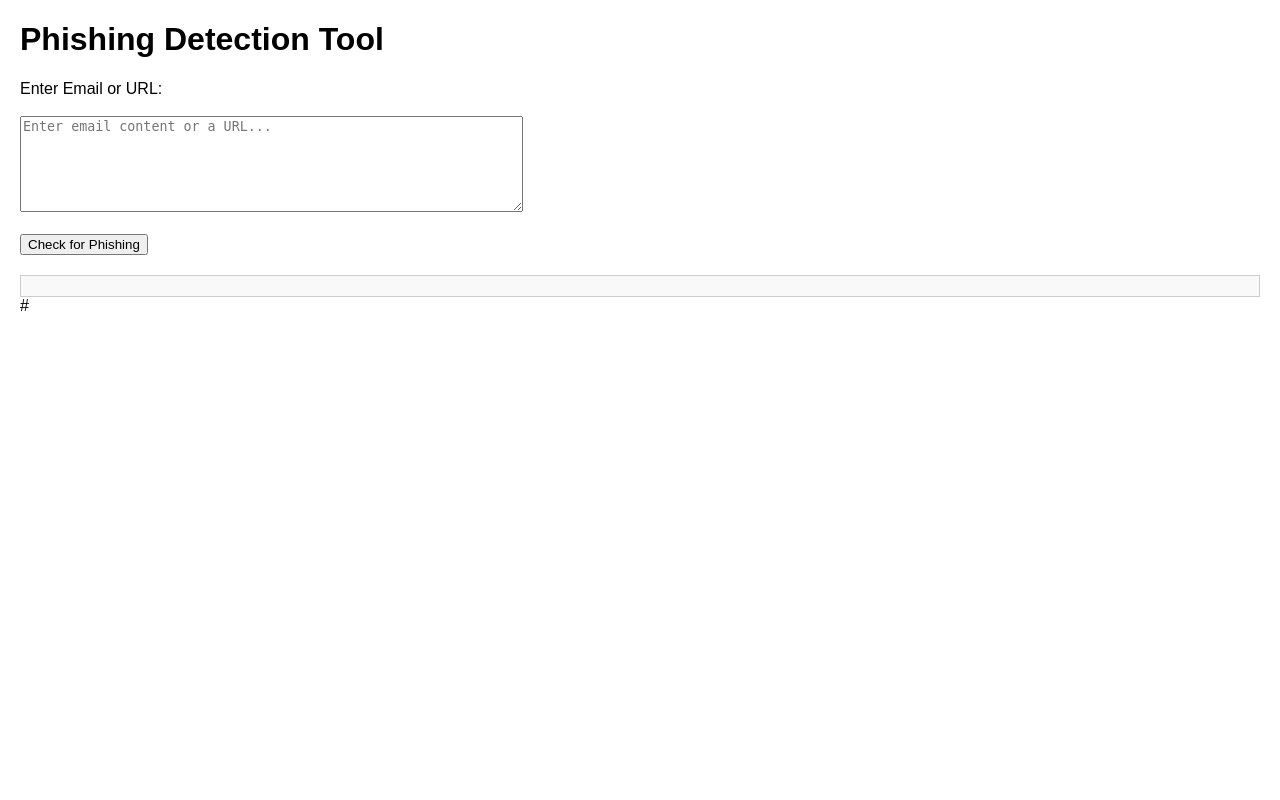
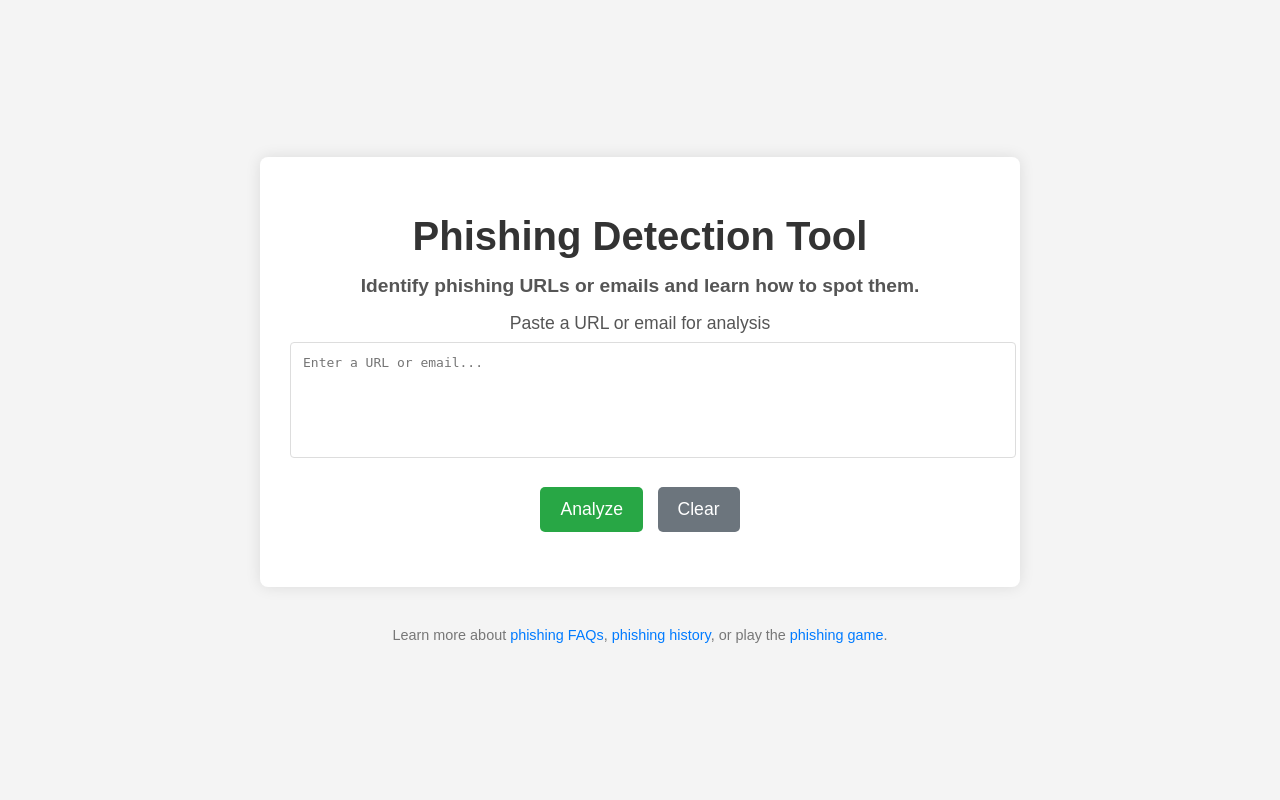
Before and after one commit to Seabass25-byte/ShellHacks-AI-Phishing-Detection-, a Flask app: page / in a window 1280 px wide. Run offline with Flask 3, Linux system fonts and the light colour scheme; parts of the project's set-up code (start-up, migrations or seed data) failed here and were passed over.

Commit message:
Prototype html detection page

```diff
--- a/app/static/js/script.js
+++ b/app/static/js/script.js
@@ -1,6 +1,15 @@
 document.getElementById("detectionForm").addEventListener("submit", function(event) {
     event.preventDefault();
+
     let content = document.getElementById("inputContent").value;
+    if (content.trim() === "") {
+        alert("Please enter a URL or email.");
+        return;
+    }
+
+    // Show loading text
+    document.getElementById("resultText").textContent = "Analyzing... Please wait.";
+    document.getElementById("detectionResult").style.display = 'block';
 
     fetch('/api/predict', {
         method: 'POST',
@@ -9,13 +18,41 @@ document.getElementById("detectionForm").addEventListener("submit", function(eve
     })
     .then(response => response.json())
     .then(data => {
-        let resultText = "Detection Result:\n";
-        resultText += `Phishing Confidence: ${data.phishing_confidence.toFixed(2)}%\n`;
-        resultText += `Legitimate Confidence: ${data.legitimate_confidence.toFixed(2)}%\n`;
-        resultText += `Final Result: ${data.final_result}\n\n`;
-        resultText += `Explanation: ${data.explanation || 'No explanation available.'}`;
+        // Set the color based on the result
+        const resultBox = document.getElementById("detectionResult");
+        if (data.final_result === "phishing") {
+            resultBox.classList.add("result-danger");
+            resultBox.classList.remove("result-success");
+        } else {
+            resultBox.classList.add("result-success");
+            resultBox.classList.remove("result-danger");
+        }
 
-        document.getElementById("detectionResult").textContent = resultText;
+        // Display result and confidence
+        document.getElementById("resultText").textContent = `Result: ${data.final_result.charAt(0).toUpperCase() + data.final_result.slice(1)} Detected`;
+        document.getElementById("confidence").textContent = `Confidence: ${data.phishing_confidence.toFixed(2)}%`;
+
+        // Explanation
+        document.getElementById("explanation").textContent = data.explanation;
+
+        // Teaching Tip
+        if (data.tips && data.tips.length > 0) {
+            document.getElementById("teachingMoment").style.display = 'block';
+            document.getElementById("teachingTip").textContent = data.tips.join(" ");
+        }
+
+        // Show Learn More button
+        document.getElementById("learnMore").style.display = 'block';
     })
-    .catch(error => console.error('Error:', error));
+    .catch(error => {
+        console.error('Error:', error);
+        document.getElementById("resultText").textContent = "An error occurred. Please try again.";
+    });
 });
+
+document.getElementById("clearButton").addEventListener("click", function() {
+    document.getElementById("inputContent").value = '';
+    document.getElementById("detectionResult").style.display = 'none';
+    document.getElementById("teachingMoment").style.display = 'none';
+    document.getElementById("learnMore").style.display = 'none';
+});
--- a/app/templates/index.html
+++ b/app/templates/index.html
@@ -4,36 +4,236 @@
     <meta charset="UTF-8">
     <meta name="viewport" content="width=device-width, initial-scale=1.0">
     <title>Phishing Detection Tool</title>
-    <link rel="stylesheet" href="https://cdnjs.cloudflare.com/ajax/libs/font-awesome/6.0.0-beta3/css/all.min.css" integrity="sha384-k6RqeWeci5ZR/Lv4MR0sA0FfDOMj+fA8hVf3htgtH2dU5G7QQO+FLQ4l5+8bd55" crossorigin="anonymous">
     <style>
+        /* General styling for the body and container */
         body {
-            font-family: Arial, sans-serif;
-            margin: 20px;
+            font-family: 'Arial', sans-serif;
+            margin: 0;
+            padding: 0;
+            display: flex;
+            flex-direction: column;
+            justify-content: center;
+            align-items: center;
+            background-color: #f4f4f4;
+            min-height: 100vh;
         }
-        form {
+
+        .container {
+            background-color: white;
+            padding: 30px;
+            max-width: 700px;
+            width: 100%;
+            border-radius: 8px;
+            box-shadow: 0 0 15px rgba(0, 0, 0, 0.1);
+        }
+
+        /* Header section */
+        h1 {
+            font-size: 2.5em;
+            color: #333;
+            text-align: center;
+        }
+
+        h2 {
+            font-size: 1.2em;
+            color: #555;
+            text-align: center;
+            margin-top: -10px;
+        }
+
+        /* Input Section */
+        label {
+            font-size: 1.1em;
+            margin-bottom: 8px;
+            display: block;
+            text-align: center;
+            color: #555;
+        }
+
+        textarea {
+            width: 100%;
+            padding: 12px;
+            border: 1px solid #ddd;
+            border-radius: 4px;
+            font-size: 1em;
             margin-bottom: 20px;
+            resize: none;
         }
-        #detectionResult {
-            white-space: pre-wrap;
+
+        /* Button styles */
+        .button-container {
+            text-align: center;
+        }
+
+        button {
+            padding: 12px 20px;
+            border-radius: 5px;
+            border: none;
+            cursor: pointer;
+            font-size: 1.1em;
+            margin: 5px;
+        }
+
+        .analyze-button {
+            background-color: #28a745;
+            color: white;
+        }
+
+        .analyze-button:hover {
+            background-color: #218838;
+        }
+
+        .clear-button {
+            background-color: #6c757d;
+            color: white;
+        }
+
+        .clear-button:hover {
+            background-color: #5a6268;
+        }
+
+        /* Results Section */
+        .result-box {
             margin-top: 20px;
-            border: 1px solid #ccc;
-            padding: 10px;
-            background-color: #f9f9f9;
+            padding: 15px;
+            border-radius: 6px;
+            display: none;
+            text-align: center;
         }
+
+        .result-success {
+            background-color: #d4edda;
+            color: #155724;
+        }
+
+        .result-danger {
+            background-color: #f8d7da;
+            color: #721c24;
+        }
+
+        /* Explanation Section */
+        .explanation {
+            font-size: 1.1em;
+            margin-top: 20px;
+        }
+
+        /* Educational Tip Section */
+        .teaching-moment {
+            background-color: #e2e3e5;
+            color: #383d41;
+            padding: 12px;
+            border-radius: 6px;
+            font-size: 1em;
+            margin-top: 10px;
+            text-align: center;
+        }
+
+        /* Learn More Button */
+        .learn-more {
+            margin-top: 20px;
+            background-color: #007bff;
+            color: white;
+            padding: 10px 20px;
+            border-radius: 5px;
+            text-align: center;
+            display: none;
+        }
+
+        .learn-more:hover {
+            background-color: #0056b3;
+        }
+
+        /* Footer Section */
+        footer {
+            margin-top: 40px;
+            text-align: center;
+            font-size: 0.9em;
+            color: #777;
+            width: 100%; /* Ensure the footer spans the entire width */
+        }
+
+        footer p {
+            margin: 0; /* Remove any unwanted margin */
+        }
+
+        footer a {
+            color: #007bff;
+            text-decoration: none;
+        }
+
+        footer a:hover {
+            text-decoration: underline;
+        }
+
+        /* Ensure content centers well on smaller devices */
+        @media (max-width: 600px) {
+            .container {
+                padding: 10px;
+                margin: 10px;
+            }
+
+            button {
+                width: 100%;
+                margin-bottom: 10px;
+            }
+
+            textarea {
+                margin-bottom: 15px;
+            }
+
+            footer {
+                margin-top: 20px;
+            }
+        }
+
     </style>
 </head>
 <body>
-    <h1>Phishing Detection Tool</h1>
 
-    <form id="detectionForm">
-        <label for="inputContent">Enter Email or URL:</label><br><br>
-        <textarea id="inputContent" name="content" rows="6" cols="60" placeholder="Enter email content or a URL..."></textarea><br><br>
-        <button type="submit">Check for Phishing</button>
-    </form>
+    <div class="container">
+        <!-- Header Section -->
+        <h1>Phishing Detection Tool</h1>
+        <h2>Identify phishing URLs or emails and learn how to spot them.</h2>
 
-    <div id="detectionResult"></div>
+        <!-- Input Section -->
+        <form id="detectionForm">
+            <label for="inputContent">Paste a URL or email for analysis</label>
+            <textarea id="inputContent" name="content" rows="6" placeholder="Enter a URL or email..."></textarea>
 
+            <!-- Buttons -->
+            <div class="button-container">
+                <button type="submit" class="analyze-button">Analyze</button>
+                <button type="button" class="clear-button" id="clearButton">Clear</button>
+            </div>
+        </form>
+
+        <!-- Results Section -->
+        <div id="detectionResult" class="result-box">
+            <p id="resultText"></p>
+            <p id="confidence"></p>
+        </div>
+
+        <!-- Explanation Section -->
+        <div id="explanation" class="explanation"></div>
+
+        <!-- Teaching Moment Section -->
+        <div id="teachingMoment" class="teaching-moment" style="display:none;">
+            <p id="teachingTip"></p>
+        </div>
+
+        <!-- Learn More Button -->
+        <div id="learnMore" class="learn-more">
+            <a href="education.html">Learn More</a>
+        </div>
+
+    </div>
+
+    <!-- Footer Section -->
+    <footer>
+        <p>Learn more about <a href="#">phishing FAQs</a>, <a href="#">phishing history</a>, or play the <a href="#">phishing game</a>.</p>
+    </footer>
+
+    <!-- JavaScript -->
     <script src="/static/js/script.js"></script>
 </body>
 </html>
-#
```
Also changed, not shown: app/routes.py (+34 -33 lines).
